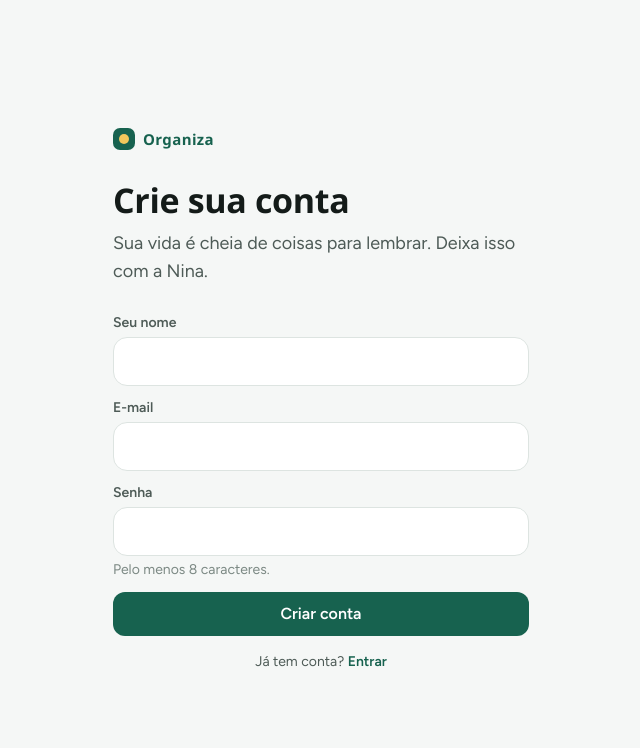
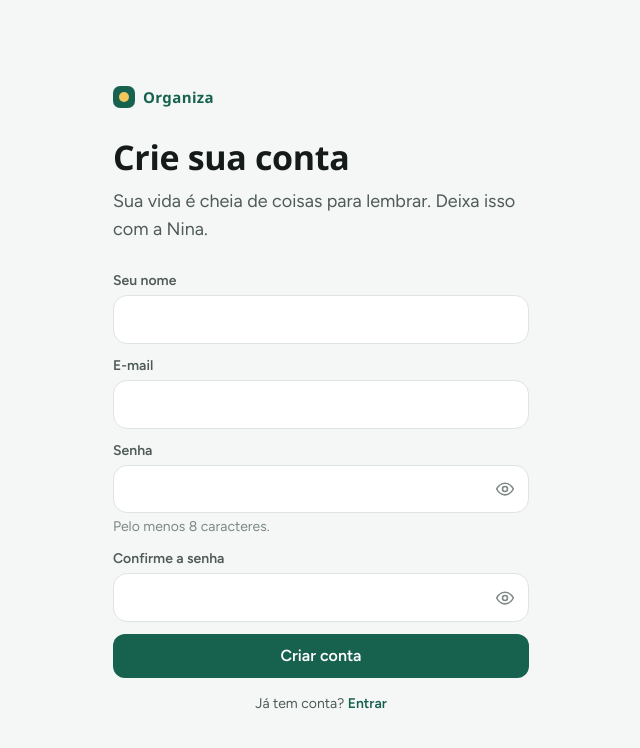
Before and after one commit to romulomilino-afk/organiza, a Next.js app: page /cadastro in a window 1280 px wide. Shown: the top 748 px of the page, without its empty margins (319-959 px from the left). Built offline with nearby package versions, Linux system fonts and the light colour scheme; no server answers.

Commit message:
Cadastro: confirmar senha e mostrar senha

```diff
--- a/src/components/AuthForm.tsx
+++ b/src/components/AuthForm.tsx
@@ -2,22 +2,47 @@
 import { useState } from "react";
 import Link from "next/link";
 import { signIn } from "next-auth/react";
+import { IconEye, IconEyeOff } from "./icons";
 
 /** Só aceita caminhos internos (evita redirecionar para outro site). */
 function safeNext(u?: string) {
   return u && u.startsWith("/") && !u.startsWith("//") && !u.includes("\\") ? u : null;
 }
 
+function PasswordField({ name, label, autoComplete, hint, invalid }: { name: string; label: string; autoComplete: string; hint?: string; invalid?: boolean }) {
+  const [show, setShow] = useState(false);
+  return (
+    <label className="flex flex-col gap-1 text-sm font-semibold text-ink-2">{label}
+      <span className="relative">
+        <input name={name} type={show ? "text" : "password"} required minLength={8} autoComplete={autoComplete}
+          autoCapitalize="none" autoCorrect="off" spellCheck={false} aria-invalid={invalid || undefined}
+          className={`field w-full pr-12 font-normal ${invalid ? "ring-2 ring-bad" : ""}`} />
+        <button type="button" onClick={() => setShow((v) => !v)}
+          aria-label={show ? "Esconder senha" : "Mostrar senha"} aria-pressed={show}
+          className="absolute inset-y-0 right-0 grid w-12 place-items-center text-ink-3 hover:text-ink">
+          {show ? <IconEyeOff className="h-5 w-5" /> : <IconEye className="h-5 w-5" />}
+        </button>
+      </span>
+      {hint && <span className="font-normal text-ink-3">{hint}</span>}
+    </label>
+  );
+}
+
 export function AuthForm({ mode, googleEnabled, callbackUrl }: { mode: "login" | "cadastro"; googleEnabled: boolean; callbackUrl?: string }) {
   const next = safeNext(callbackUrl);
   const [error, setError] = useState<string | null>(null);
   const [busy, setBusy] = useState(false);
+  const [mismatch, setMismatch] = useState(false);
 
   async function onSubmit(e: React.FormEvent<HTMLFormElement>) {
     e.preventDefault();
     setError(null); setBusy(true);
     const fd = new FormData(e.currentTarget);
     const email = String(fd.get("email") ?? ""), password = String(fd.get("password") ?? "");
+    if (mode === "cadastro" && password !== String(fd.get("confirm") ?? "")) {
+      setMismatch(true); setError("As senhas não são iguais. Confira e tente de novo."); setBusy(false); return;
+    }
+    setMismatch(false);
     try {
       if (mode === "cadastro") {
         const res = await fetch("/api/register", { method: "POST", headers: { "Content-Type": "application/json" }, body: JSON.stringify({ name: fd.get("name"), email, password }) });
@@ -42,10 +67,11 @@ export function AuthForm({ mode, googleEnabled, callbackUrl }: { mode: "login" |
         <label className="flex flex-col gap-1 text-sm font-semibold text-ink-2">E-mail
           <input name="email" type="email" required autoComplete="email" className="field font-normal" />
         </label>
-        <label className="flex flex-col gap-1 text-sm font-semibold text-ink-2">Senha
-          <input name="password" type="password" required minLength={8} autoComplete={mode === "cadastro" ? "new-password" : "current-password"} className="field font-normal" />
-          {mode === "cadastro" && <span className="font-normal text-ink-3">Pelo menos 8 caracteres.</span>}
-        </label>
+        <PasswordField name="password" label="Senha" autoComplete={mode === "cadastro" ? "new-password" : "current-password"}
+          hint={mode === "cadastro" ? "Pelo menos 8 caracteres." : undefined} />
+        {mode === "cadastro" && (
+          <PasswordField name="confirm" label="Confirme a senha" autoComplete="new-password" invalid={mismatch} />
+        )}
         {error && <p role="alert" className="rounded-xl bg-bad-soft px-3 py-2 text-sm text-bad">{error}</p>}
         <button disabled={busy} className="btn py-3.5 text-base">{busy ? "Aguarde…" : mode === "cadastro" ? "Criar conta" : "Entrar"}</button>
       </form>
--- a/src/components/icons.tsx
+++ b/src/components/icons.tsx
@@ -9,4 +9,6 @@ export const IconCal = (p: { className?: string }) => (<svg {...base} className=
 export const IconWallet = (p: { className?: string }) => (<svg {...base} className={p.className} aria-hidden><path d="M4 7h14a2 2 0 0 1 2 2v9a2 2 0 0 1-2 2H6a2 2 0 0 1-2-2z" /><path d="M4 7V6a2 2 0 0 1 2-2h10v3M16 14h1" /></svg>);
 export const IconCart = (p: { className?: string }) => (<svg {...base} className={p.className} aria-hidden><path d="M3 4h2l2.4 11h10.2L20 7H6.2" /><circle cx="9" cy="19" r="1.5" /><circle cx="17" cy="19" r="1.5" /></svg>);
 export const IconUser = (p: { className?: string }) => (<svg {...base} className={p.className} aria-hidden><circle cx="12" cy="8" r="4" /><path d="M4 21a8 8 0 0 1 16 0" /></svg>);
+export const IconEye = (p: { className?: string }) => (<svg {...base} className={p.className} aria-hidden><path d="M2 12s3.6-7 10-7 10 7 10 7-3.6 7-10 7S2 12 2 12z" /><circle cx="12" cy="12" r="3" /></svg>);
+export const IconEyeOff = (p: { className?: string }) => (<svg {...base} className={p.className} aria-hidden><path d="M10.6 5.1A10.8 10.8 0 0 1 12 5c6.4 0 10 7 10 7a17.6 17.6 0 0 1-2.6 3.6M6.6 6.6A17.4 17.4 0 0 0 2 12s3.6 7 10 7a10 10 0 0 0 5.4-1.6" /><path d="M9.9 9.9a3 3 0 0 0 4.2 4.2M3 3l18 18" /></svg>);
 export const IconHouse = (p: { className?: string }) => (<svg {...base} className={p.className} aria-hidden><path d="M3 21h18M5 21V9l7-5 7 5v12" /><path d="M10 21v-5h4v5" /></svg>);
```
